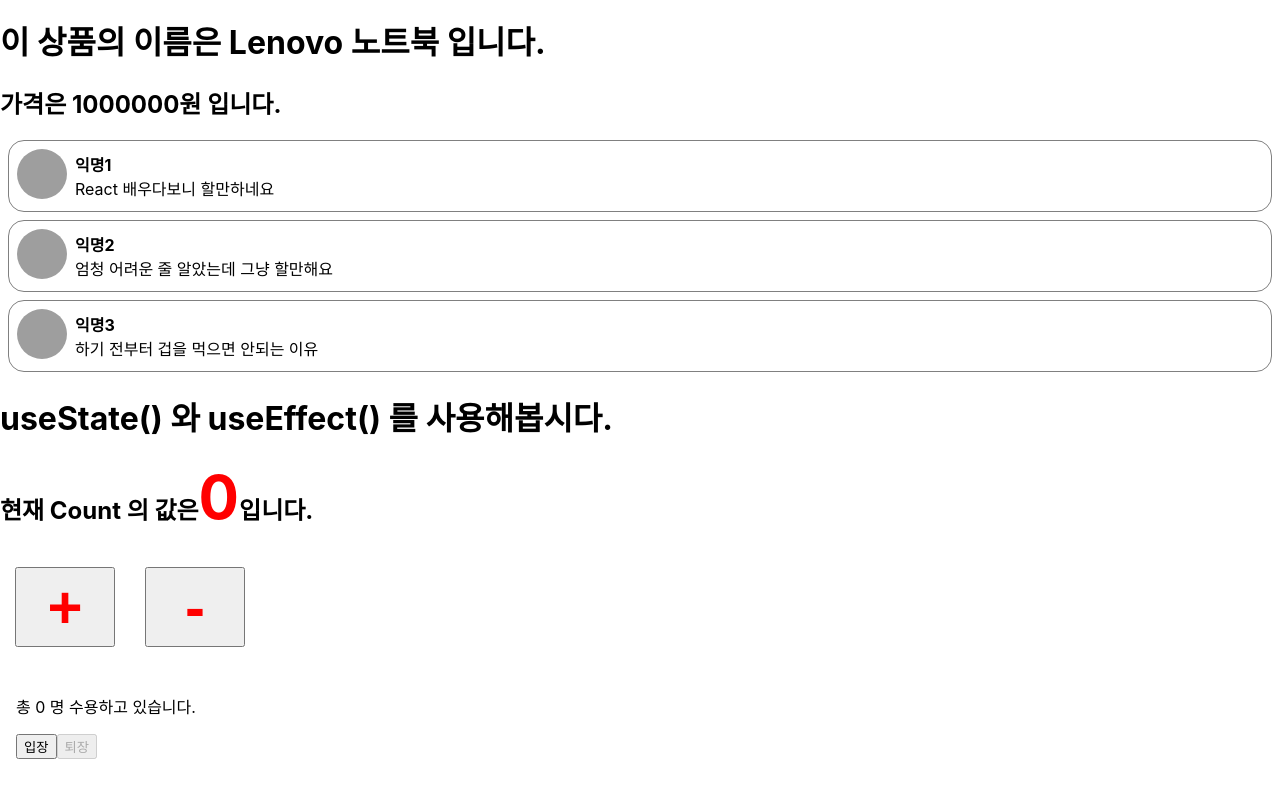
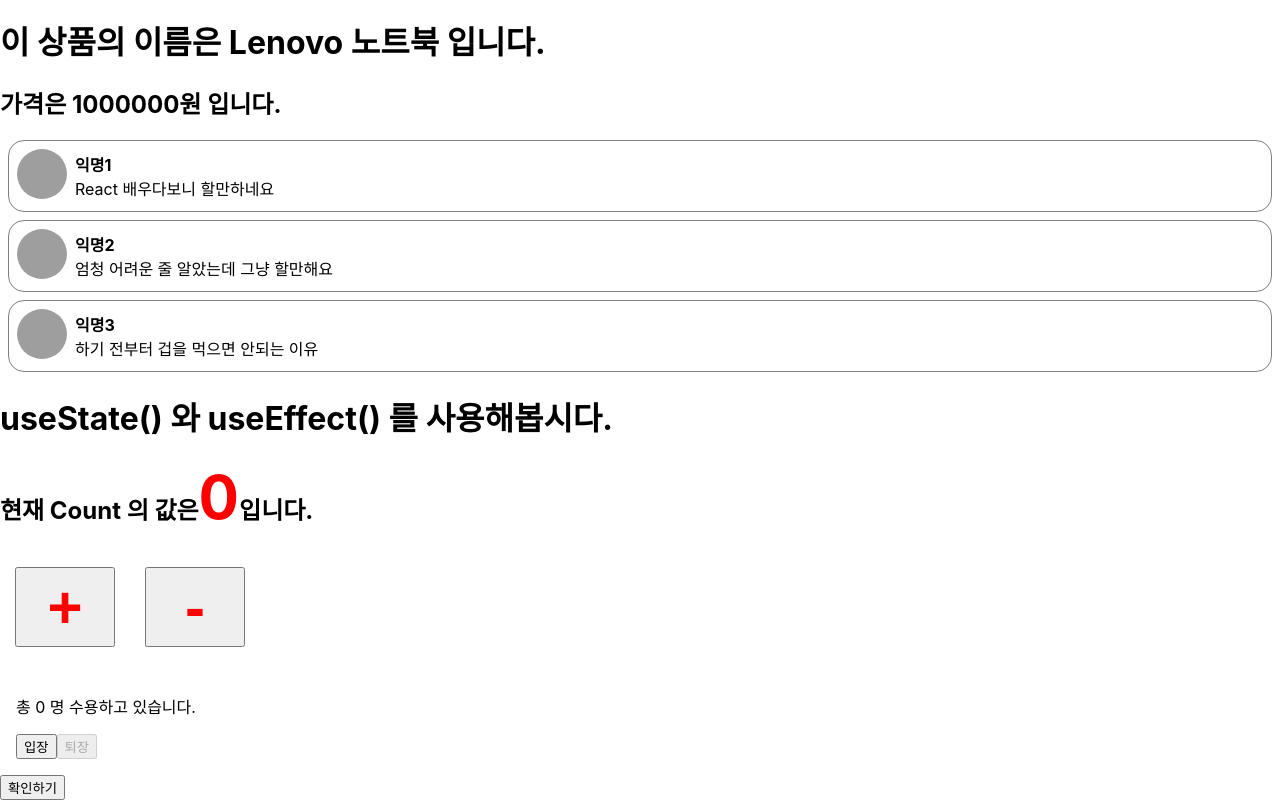
Before and after one commit to Hanjunhee-1/React-study, a React (Create React App) app in the folder react-study/: page / in a window 1280 px wide. Shown: the part 645-1445 px from the top of the page. Before the commit the page ends 1420 px from the top, so only its background shows below. Built offline with nearby package versions, Linux system fonts and the light colour scheme; grey boxes are pictures that could not be loaded.

Commit message:
09_실습_클릭이벤트처리 작성

```diff
--- /dev/null
+++ b/react-study/src/09_실습_클릭이벤트처리/ConfirmButton.jsx
@@ -0,0 +1,52 @@
+import { useState } from 'react';
+
+// import React from "react";
+
+// export default class ConfirmButton extends React.Component {
+//     constructor(props) {
+//         super(props);
+
+//         this.state = {
+//             isConfirmed: false,
+//         };
+
+//         // this.handleConfirm = this.handleConfirm.bind(this);
+//     }
+
+//     // handleConfirm() {
+//     //     this.setState((prevState) => ({
+//     //         isConfirmed: !prevState.isConfirmed,
+//     //     }));
+//     // }
+
+//     handleConfirm = () => {
+//         this.setState((prevState) => ({
+//             isConfirmed: !prevState.isConfirmed,
+//         }));
+//     }
+
+//     render() {
+//         return (
+//             <button
+//                 onClick={this.handleConfirm}
+//                 disabled={this.state.isConfirmed}
+//             >
+//                 {this.state.isConfirmed ? '확인됨' : '확인하기'}
+//             </button>
+//         )
+//     }
+// }
+
+export default function ConfirmButton(props) {
+    const [isConfirmed, setIsConfirmed] = useState(false);
+
+    const handleConfirm = () => {
+        setIsConfirmed(isConfirmed => !isConfirmed);
+    };
+
+    return (
+        <button onClick={handleConfirm} disabled={isConfirmed}>
+            {isConfirmed ? '확인됨' : '확인하기'}
+        </button>
+    )
+}
--- a/react-study/src/index.js
+++ b/react-study/src/index.js
@@ -12,6 +12,7 @@
 import NotificationList from './06_실습_State사용해보기/NotificationList';
 import Counter from './07_실습_useState와useEffect사용해보기/Counter';
 import Accomodate from './08_실습_Hooks사용해보기/Accomodate';
+import ConfirmButton from './09_실습_클릭이벤트처리/ConfirmButton';
 
 const root = ReactDOM.createRoot(document.getElementById('root'));
 root.render(
@@ -23,6 +24,7 @@
     <CommentList/>
     <Counter />
     <Accomodate />
+    <ConfirmButton />
   </React.StrictMode>,
   document.getElementById('root')
 );
```
